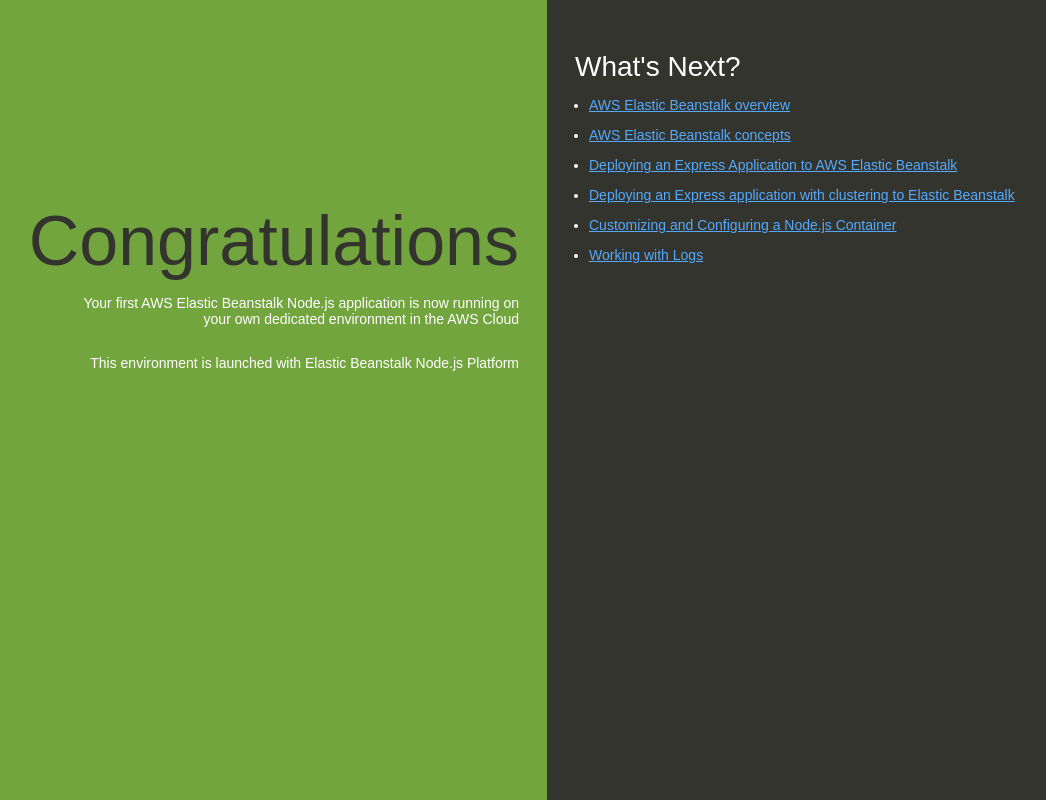
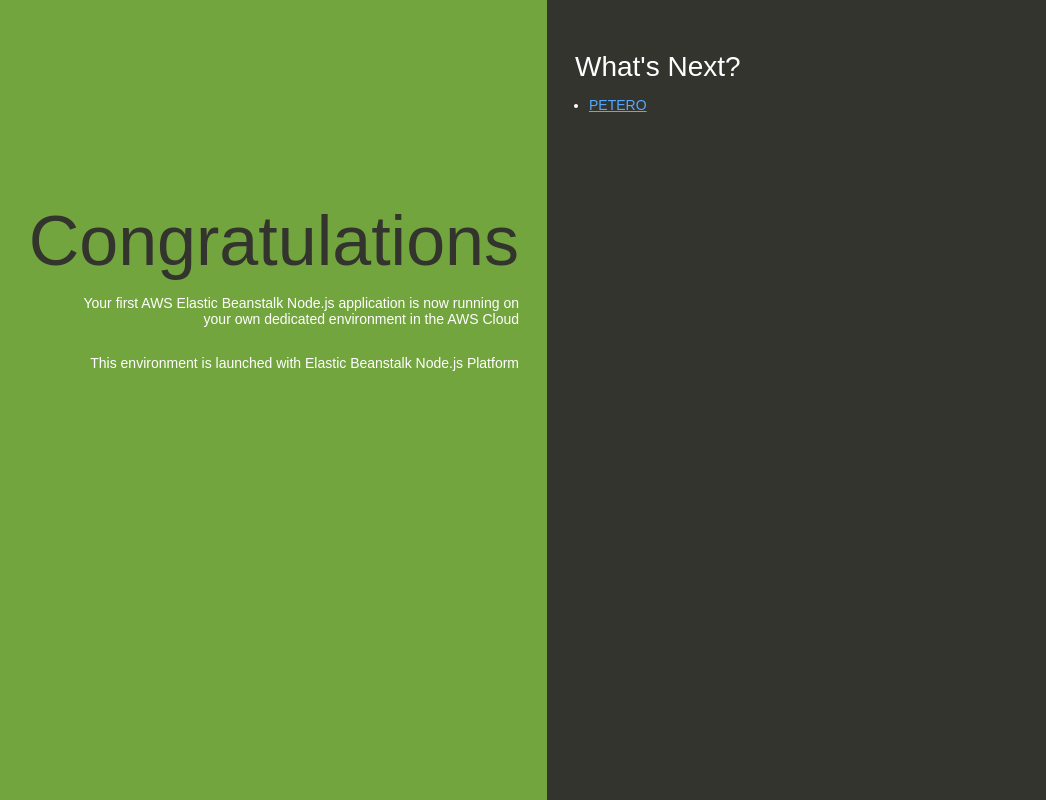
Before and after one commit to bretton7700/nodejssample, a website: page index.html in a window 1280 px wide. Shown: the whole page, without its empty margins (93-1139 px from the left). Drawn offline with Linux system fonts and the light colour scheme.

Commit message:
Update index.html

```diff
--- a/index.html
+++ b/index.html
@@ -81,12 +81,8 @@
     <div class="linksColumn">
       <h2>What's Next?</h2>
       <ul>
-        <li><a href="https://docs.aws.amazon.com/elasticbeanstalk/latest/dg/Welcome.html">AWS Elastic Beanstalk overview</a></li>
-        <li><a href="https://docs.aws.amazon.com/elasticbeanstalk/latest/dg/concepts.html">AWS Elastic Beanstalk concepts</a></li>
-        <li><a href="https://docs.aws.amazon.com/elasticbeanstalk/latest/dg/create_deploy_nodejs_express.html">Deploying an Express Application to AWS Elastic Beanstalk</a></li>
-        <li><a href="https://docs.aws.amazon.com/elasticbeanstalk/latest/dg/nodejs-express-clustering.html">Deploying an Express application with clustering to Elastic Beanstalk</a></li>
-        <li><a href="https://docs.aws.amazon.com/elasticbeanstalk/latest/dg/create_deploy_nodejs.container.html">Customizing and Configuring a Node.js Container</a></li>
-        <li><a href="https://docs.aws.amazon.com/elasticbeanstalk/latest/dg/using-features.logging.html">Working with Logs</a></li>
+        <li><a href="https://docs.aws.amazon.com/elasticbeanstalk/latest/dg/Welcome.html">PETERO</a></li>
+
       </ul>
     </div>
   </body>
```
